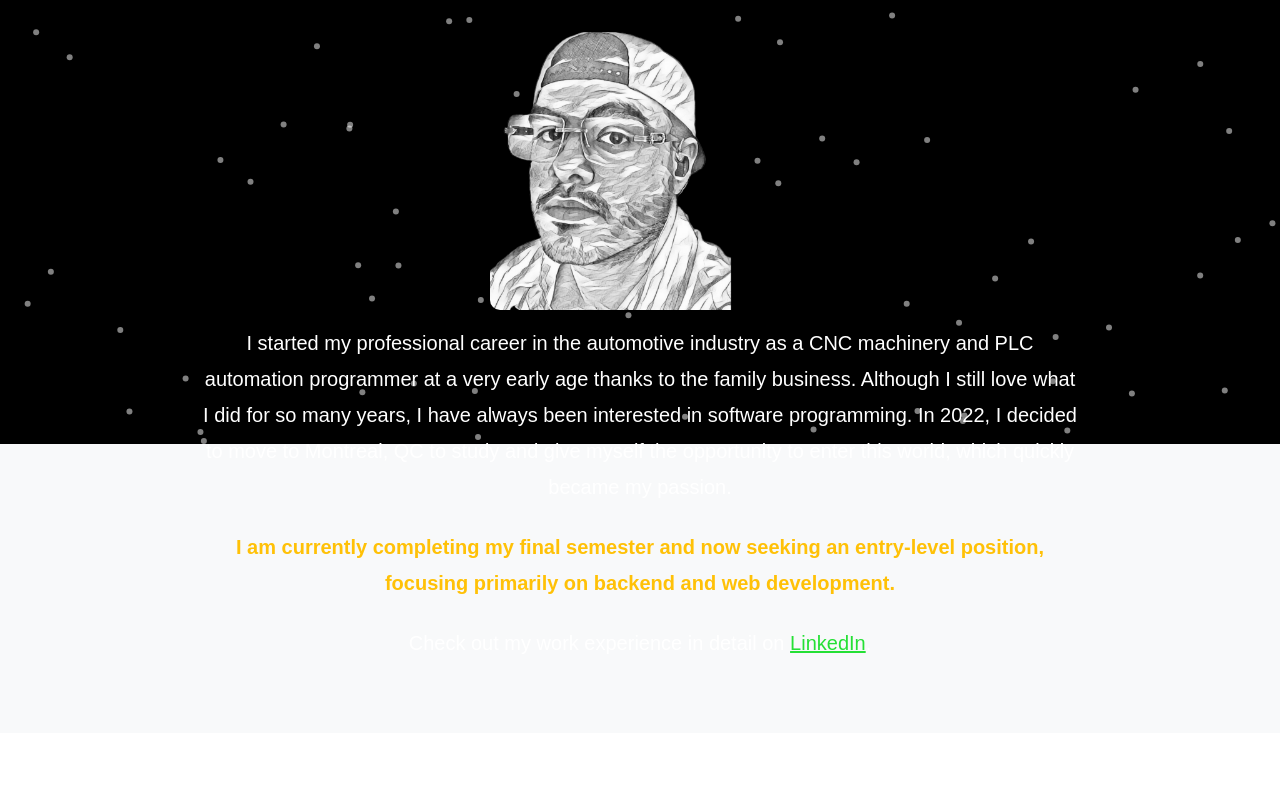
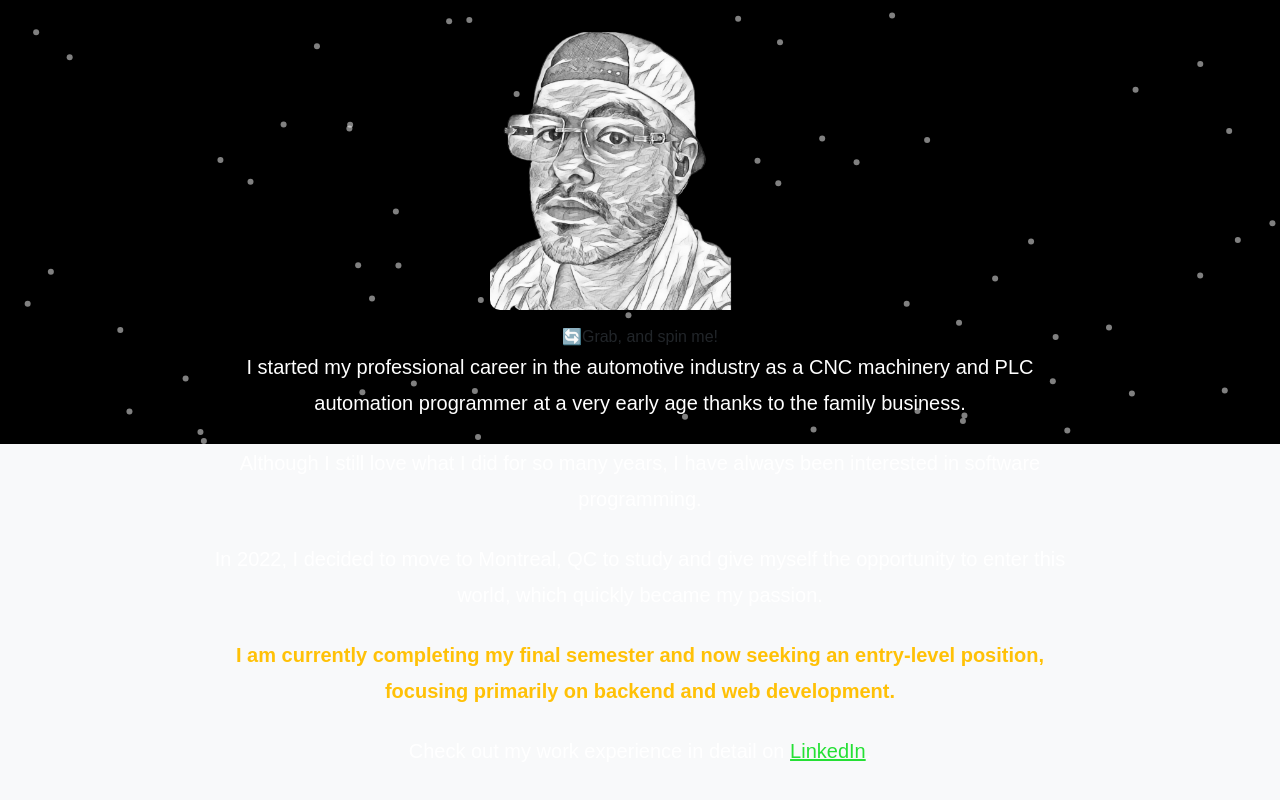
Before and after one commit to AngelVaPa/PortfolioWebsiteV2, a React (Vite) app: page /aboutMe in a window 1280 px wide. Shown: the part 356-1156 px from the top of the page. Before the commit the page ends 1089 px from the top, so only its background shows below. Built offline with nearby package versions, Linux system fonts and the light colour scheme.

Commit message:
Update AboutMe.jsx

```diff
--- a/src/components/AboutMe.jsx
+++ b/src/components/AboutMe.jsx
@@ -9,15 +9,24 @@ const AboutMe = () => {
       <div className="container d-flex flex-column align-items-center justify-content-center" style={{ minHeight: '100vh', position: 'relative', zIndex: 2 }}>
         <h2 className="aboutTitle">About Me</h2>
         <RotatingImage src="src/images/profile.png" alt="3D Image" />
-        <div className="text-center">
-          <p className="lead">
+        <div className="rotate-instruction">
+          <span className="rotate-icon">🔄</span>
+          <span className="instruction-text">Grab, and spin me!</span>
+        </div>
+        <div className="text-center about-text">
+          <p style={{ animationDelay: '1s' }} className="lead">
             I started my professional career in the automotive industry as a CNC machinery and PLC automation programmer at a very early age thanks to the family business.
-            Although I still love what I did for so many years, I have always been interested in software programming. In 2022, I decided to move to Montreal, QC to study and give myself the opportunity to enter this world, which quickly became my passion.
           </p>
-          <p className="emphText">
+          <p style={{ animationDelay: '6s' }} className="lead">
+            Although I still love what I did for so many years, I have always been interested in software programming.
+          </p>
+          <p style={{ animationDelay: '8s' }} className="lead">
+            In 2022, I decided to move to Montreal, QC to study and give myself the opportunity to enter this world, which quickly became my passion.
+          </p>
+          <p style={{ animationDelay: '10s' }} className="emphText">
             I am currently completing my final semester and now seeking an entry-level position, focusing primarily on backend and web development.
           </p>
-          <p>
+          <p style={{ animationDelay: '12s' }} >
             Check out my work experience in detail on&nbsp;
             <a href='https://www.linkedin.com/in/angel-vapa/' className='text-primary' target="_blank" rel='noreferrer'>LinkedIn</a>.
           </p>
```
